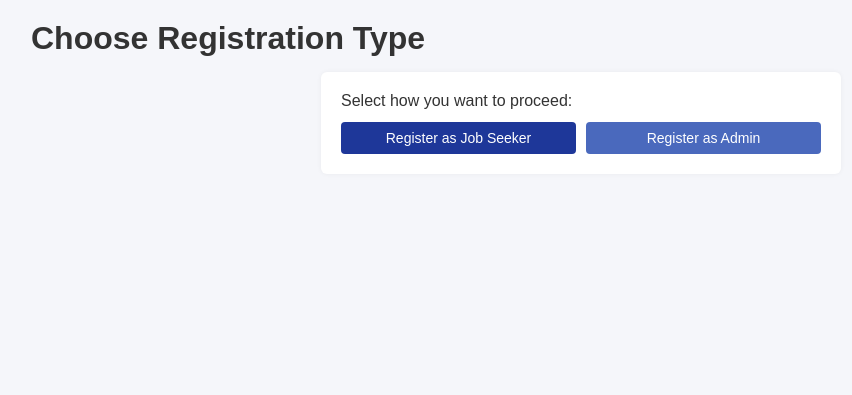
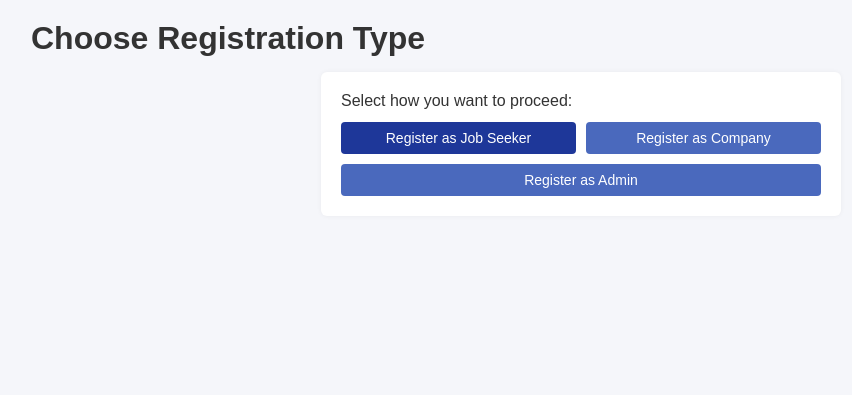
Before and after one commit to Reaper-11/JobHub, a PHP site: page /register-choice.php in a window 1280 px wide. Shown: the part 46-441 px from the top of the page, without its empty margins (59-911 px from the left). Run offline with PHP 8.4, Linux system fonts and the light colour scheme.

```diff
--- a/register-choice.php
+++ b/register-choice.php
@@ -4,6 +4,7 @@
     <p>Select how you want to proceed:</p>
     <div class="choice-actions">
         <a class="btn btn-primary" href="register.php">Register as Job Seeker</a>
+        <a class="btn btn-secondary" href="company/company-register.php">Register as Company</a>
         <a class="btn btn-secondary" href="admin/admin-register.php">Register as Admin</a>
     </div>
 </div>
```
